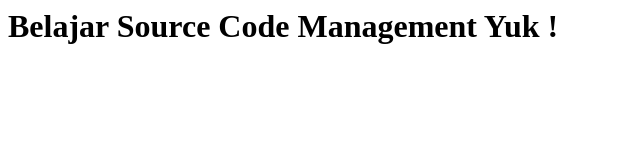
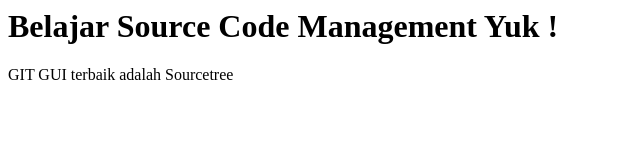
Before and after one commit to nurulimamnotes/dicoding, a plain HTML site: page index.html in a window 1280 px wide. Shown: the whole page, without its empty margins (0-640 px from the left). Drawn offline with Linux system fonts and the light colour scheme.

Commit message:
Menambahkan Paragraf

```diff
--- a/index.html
+++ b/index.html
@@ -4,5 +4,6 @@
     </head>
     <body>
         <h1>Belajar Source Code Management Yuk !</h1>
+        <p>GIT GUI terbaik adalah Sourcetree</p>
     </body>
 </html>
```
